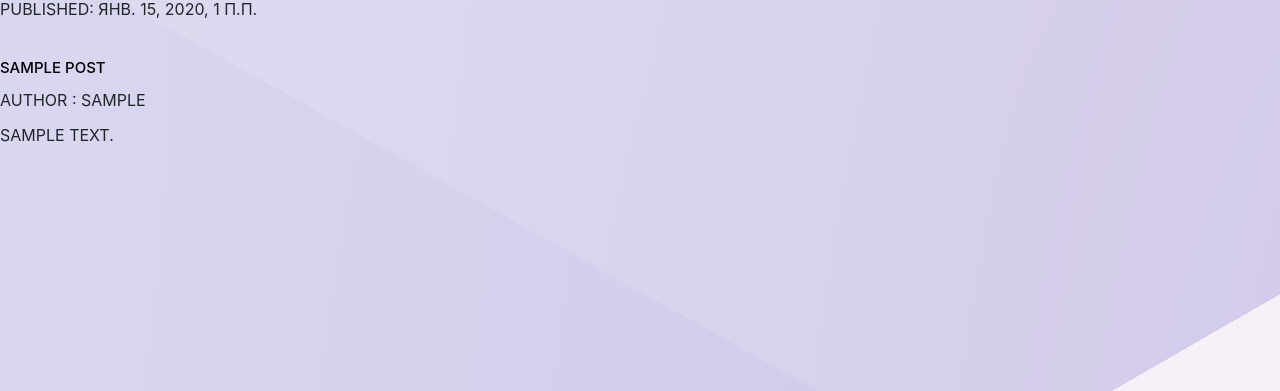
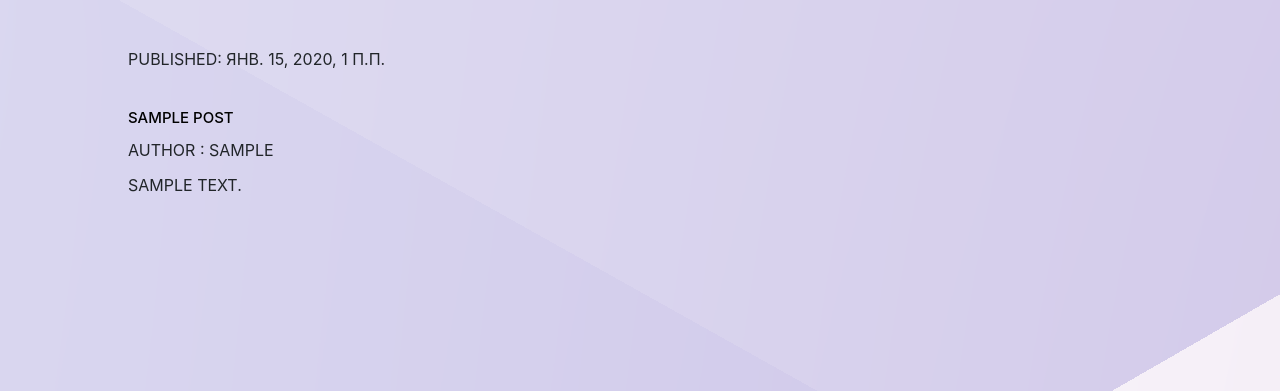
Before and after one commit to asmodaay/projectone, a Django app: page /posts_list in a window 1280 px wide. Shown: the part 65-456 px from the top of the page. Run offline with Django 3.2, Linux system fonts and the light colour scheme; tables that the repository leaves empty hold one stand-in row (values such as "Sample post"); some libraries are stand-ins or nearby versions.

Commit message:
fix post_list

```diff
--- a/projectone/static/projectone/css/style.css
+++ b/projectone/static/projectone/css/style.css
@@ -70,10 +70,6 @@ nav {
 	padding: 10px;
 	height: auto;
 	background-color: #DABAF1;
-}
-
-div.wrapper-list{
-	background-color: #000;
 }
 
 .field-huield {
--- a/projectone/templates/projectone/posts_list.html
+++ b/projectone/templates/projectone/posts_list.html
@@ -1,8 +1,8 @@
 {% extends 'base.html' %}
 {% block content %}
   	{% for post in posts %}
-	    <div сlass="wrapper-list">
-			<p>published: {{ post.published_date }}</p>
+	    <div class="wrapper-list">
+	    	<p>published: {{ post.published_date }}</p>
 			<h1><a href="{% url 'post_detail' pk=post.pk %}">{{ post.title }}</a></h1>
 			<p> Author : {{ post.author }}</p>
 			<p>{{ post.text|linebreaksbr }}</p>
```
